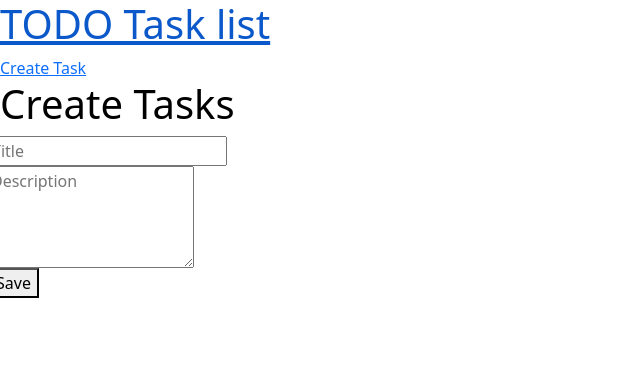
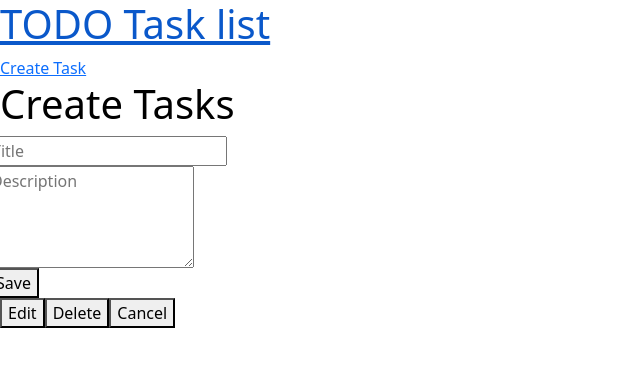
Before and after one commit to notintnotnan/todo-list, a React (Create React App) app in the folder tasks_client/: page /todo_tasks/1 in a window 1280 px wide. Shown: the top 366 px of the page, without its empty margins (0-640 px from the left). Built offline with nearby package versions, Linux system fonts and the light colour scheme; no server answers.

Commit message:
Edited create view to handle deletion and edition of tasks by id.

```diff
--- a/tasks_client/src/views/CreateTasks.js
+++ b/tasks_client/src/views/CreateTasks.js
@@ -1,6 +1,11 @@
 import { useState } from "react";
 import { datetimeString } from "../utils/utils";
-import { createNewTask } from "../api/tasks_api.js";
+import {
+  createNewTask,
+  deleteTaskById,
+  getTaskById,
+} from "../api/tasks_api.js";
+import { useParams } from "react-router-dom";
 
 export default function CreateTasks(props) {
   const [taskTitle, setTaskTitle] = useState("");
@@ -8,6 +13,14 @@ export default function CreateTasks(props) {
   const [postText, setPostText] = useState("");
   const [postCode, setPostCode] = useState(0);
   const [executing, setExecuting] = useState(false);
+  const [params, setParams] = useState(useParams());
+
+  if (params.id) {
+    getTaskById(params.id).then((response) => {
+      setTaskTitle(response.data.title);
+      setTaskDesc(response.data.description);
+    });
+  }
 
   const sendCreateNewTask = async (e) => {
     e.preventDefault();
@@ -25,6 +38,15 @@ export default function CreateTasks(props) {
     });
   };
 
+  const deleteTaskConfirmation = async () => {
+    const confirmed = window.confirm(
+      "Are you sure you want to delete the task?"
+    );
+    if (confirmed) {
+      await deleteTaskById(params.id);
+    }
+  };
+
   return (
     <>
       <form onSubmit={sendCreateNewTask}>
@@ -33,6 +55,7 @@ export default function CreateTasks(props) {
           className="row"
           type="text"
           placeholder="Title"
+          value={taskTitle}
           onChange={(event) => {
             setTaskTitle(event.target.value);
           }}
@@ -42,6 +65,7 @@ export default function CreateTasks(props) {
           className="row"
           rows="4"
           placeholder="Description"
+          value={taskDesc}
           onChange={(event) => {
             setTaskDesc(event.target.value);
           }}
@@ -51,6 +75,17 @@ export default function CreateTasks(props) {
         </button>
       </form>
       <div>
+        {params.id && (
+          <>
+            <button disabled={executing}>Edit</button>
+            <button onClick={deleteTaskConfirmation} disabled={executing}>
+              Delete
+            </button>
+            <button disabled={executing}> Cancel</button>
+          </>
+        )}
+      </div>
+      <div>
         <p>{postText !== "" ? postText : ""}</p>
       </div>
     </>
```
